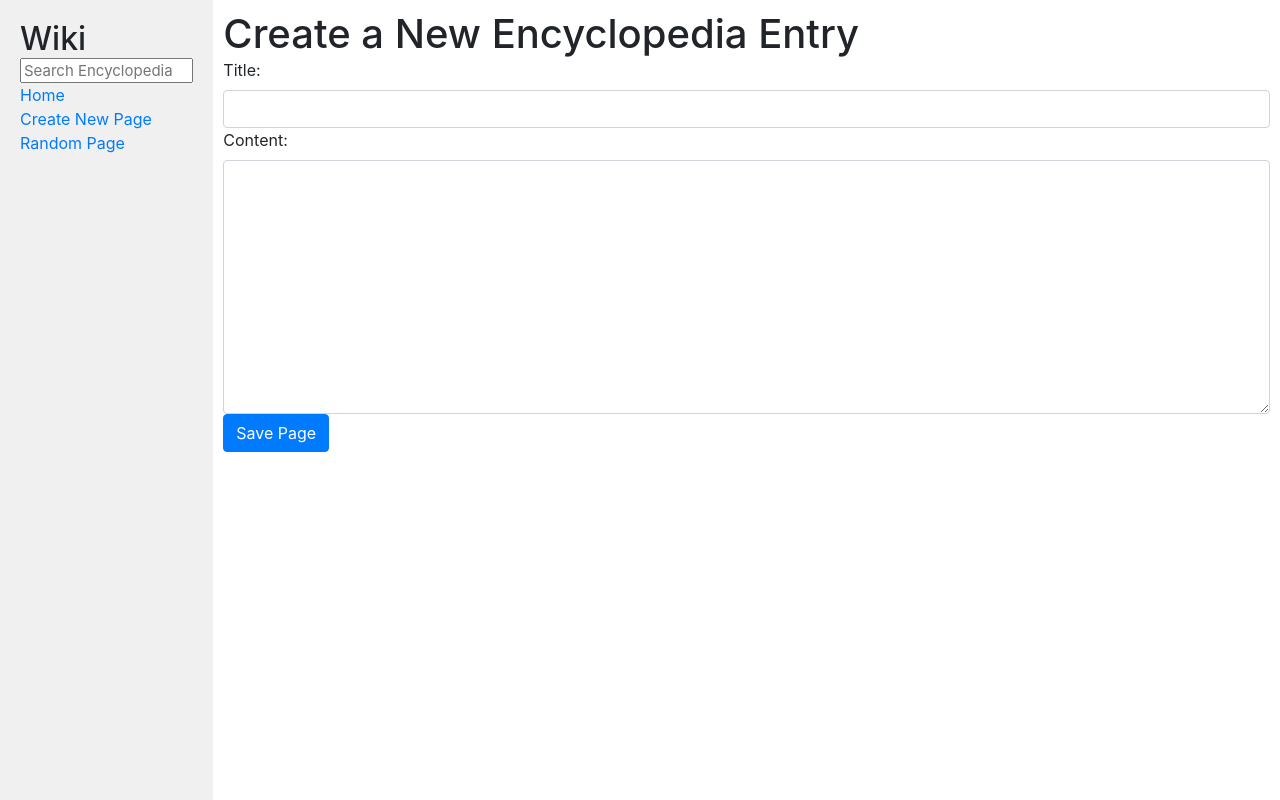
After one commit to WitchDevelops/web50-project-1, a Django app: page /add/ in a window 1280 px wide. The commit adds this page. Run offline with Django 3.2, Linux system fonts and the light colour scheme; some libraries are stand-ins or nearby versions.

Commit message:
feature: implement adding a new entry

```diff
--- a/wiki/encyclopedia/templates/encyclopedia/layout.html
+++ b/wiki/encyclopedia/templates/encyclopedia/layout.html
@@ -19,7 +19,7 @@
                     <a href="{% url 'index' %}">Home</a>
                 </div>
                 <div>
-                    Create New Page
+                    <a href="{% url 'new_page' %}">Create New Page</a>
                 </div>
                 <div>
                     <a href="{% url 'random_page' %}">Random Page</a>
--- /dev/null
+++ b/wiki/encyclopedia/templates/encyclopedia/new_page.html
@@ -0,0 +1,27 @@
+{% extends "encyclopedia/layout.html" %}
+
+{% block title %}
+    Create New Page
+{% endblock %}
+
+{% block body %}
+    <h1>Create a New Encyclopedia Entry</h1>
+
+    {% if error %}
+        <div class="alert alert-danger">
+            {{ error }}
+        </div>
+    {% endif %}
+
+    <form action="{% url 'new_page' %}" method="post">
+        {% csrf_token %}
+
+        <label for="{{ form.title.id_for_label }}">Title:</label>
+        {{ form.title }}
+
+        <label for="{{ form.content.id_for_label }}">Content:</label>
+        {{ form.content }}
+
+        <button type="submit" class="btn btn-primary">Save Page</button>
+    </form>
+{% endblock %}
--- a/wiki/encyclopedia/urls.py
+++ b/wiki/encyclopedia/urls.py
@@ -6,5 +6,6 @@ urlpatterns = [
     path("", views.index, name="index"),
     path("wiki/<str:title>", views.entry, name="entry"),
     path("search/", views.search, name="search"),
-    path("random/", views.random_page, name="random_page")
+    path("random/", views.random_page, name="random_page"),
+    path("add/", views.new_page, name="new_page"),
 ]
--- a/wiki/encyclopedia/views.py
+++ b/wiki/encyclopedia/views.py
@@ -1,7 +1,12 @@
 from django.shortcuts import render, redirect
-from . import util
+from django import forms
 import markdown2
 import random
+from . import util
+
+class NewPageForm(forms.Form):
+    title = forms.CharField(label="Title", max_length=100, widget=forms.TextInput(attrs={'class': 'form-control'}))
+    content = forms.CharField(label="Content", widget=forms.Textarea(attrs={'class': 'form-control'}))
 
 def index(request):
     entries = util.list_entries()
@@ -43,3 +48,21 @@ def random_page(request):
 
     random_page = random.choice(entries)
     return redirect("entry", title=random_page)
+
+def new_page(request):
+    if request.method == "POST":
+        form = NewPageForm(request.POST)
+        if form.is_valid():
+            title = form.cleaned_data["title"].strip()
+            content = form.cleaned_data["content"]
+
+            if util.get_entry(title):
+                return render(request, "encyclopedia/new_page.html", {
+                    "form": form,
+                    "error": "An entry with this title already exists."
+                })
+
+            util.save_entry(title, content)
+            return redirect("entry", title=title)
+
+    return render(request, "encyclopedia/new_page.html", {"form": NewPageForm()})
```
Also changed, not shown: wiki/entries/Bootstrap.md (added, +33 -0 lines).
